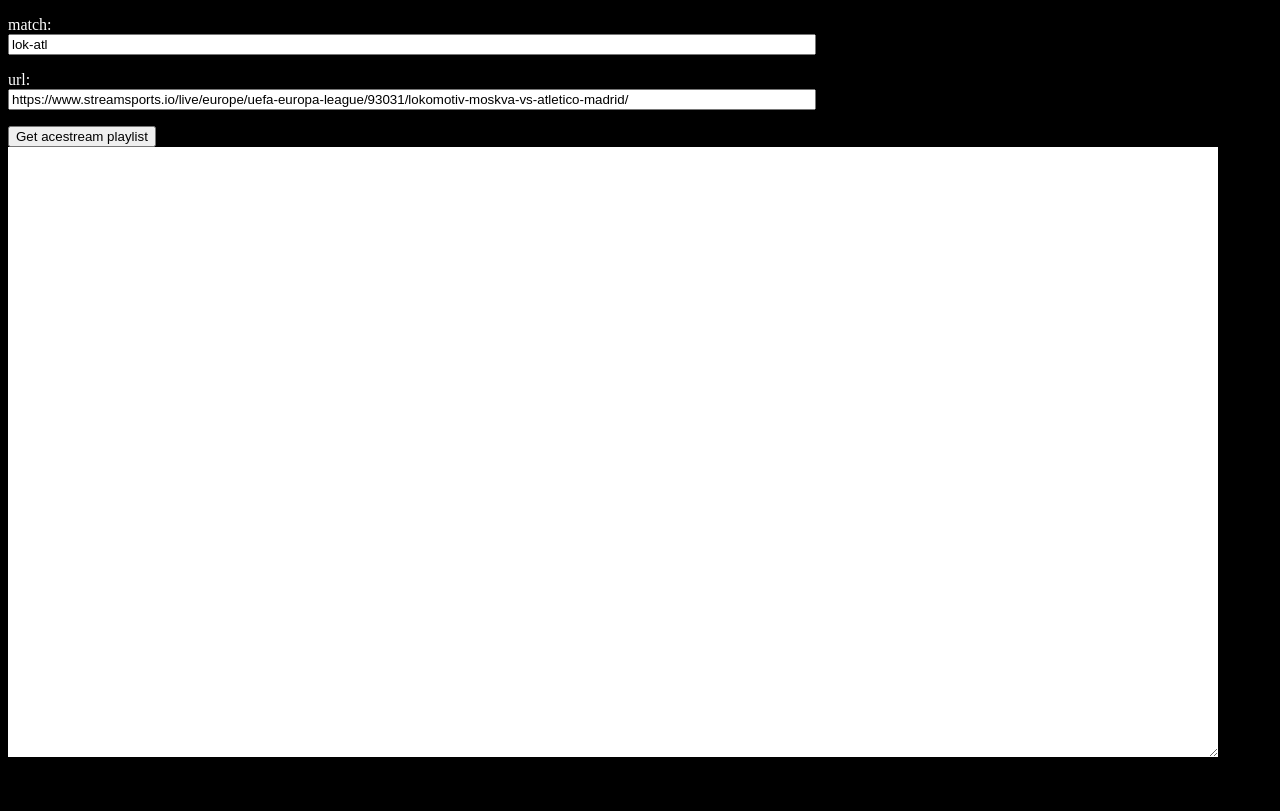
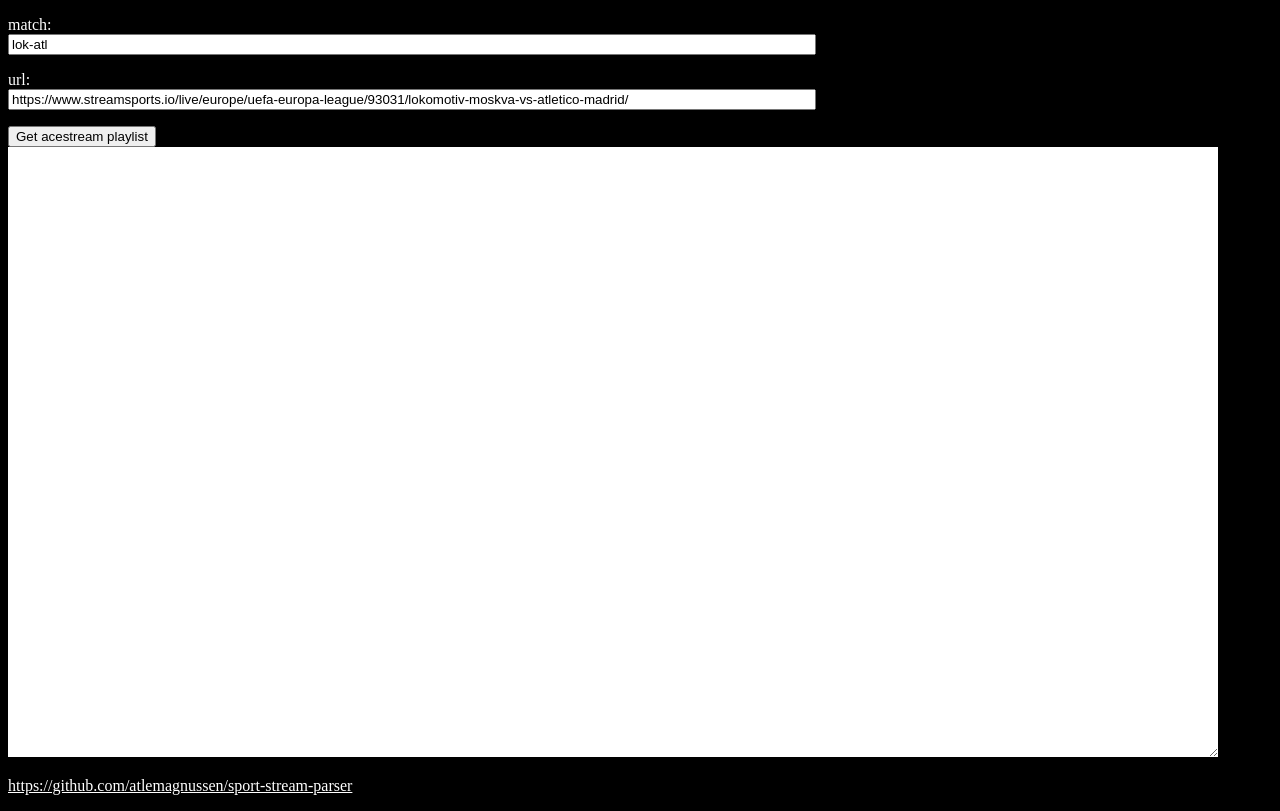
Before and after one commit to atlemagnussen/sport-stream-parser, a website: page client/index.html in a window 1280 px wide. Drawn offline with Linux system fonts and the light colour scheme.

Commit message:
set github repo

```diff
--- a/client/app.css
+++ b/client/app.css
@@ -11,3 +11,9 @@ body {
     border: none;
     padding: 5px;
 }
+a {
+    color: white;
+}
+a:hover {
+    color: white;
+}
--- a/client/index.html
+++ b/client/index.html
@@ -20,6 +20,9 @@
         <button id="btnPost">Get acestream playlist</button><br />
         <textarea class="result" id="taResult"></textarea>
     </p>
+    <p>
+        <a href="https://github.com/atlemagnussen/sport-stream-parser">https://github.com/atlemagnussen/sport-stream-parser</a>
+    </p>
     <script src="index.js"></script>
     <script src="rest.js"></script>
 </body>
```
